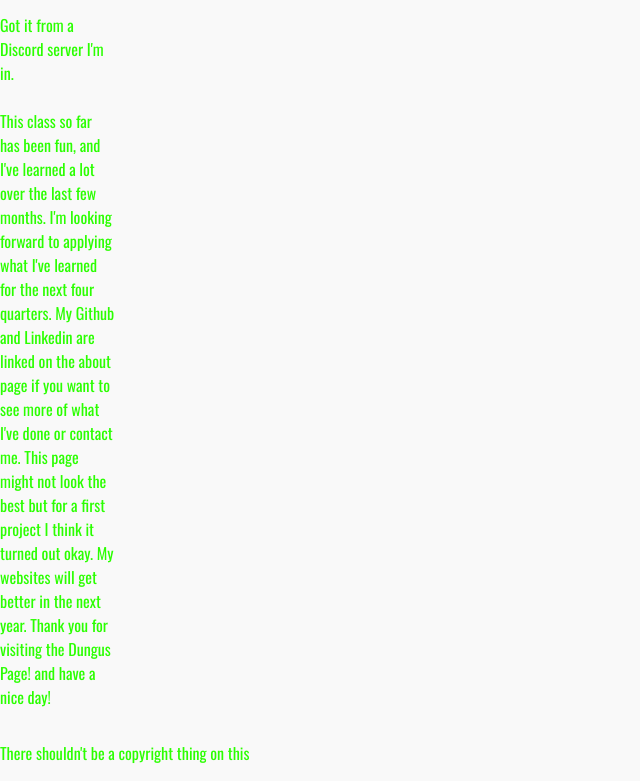
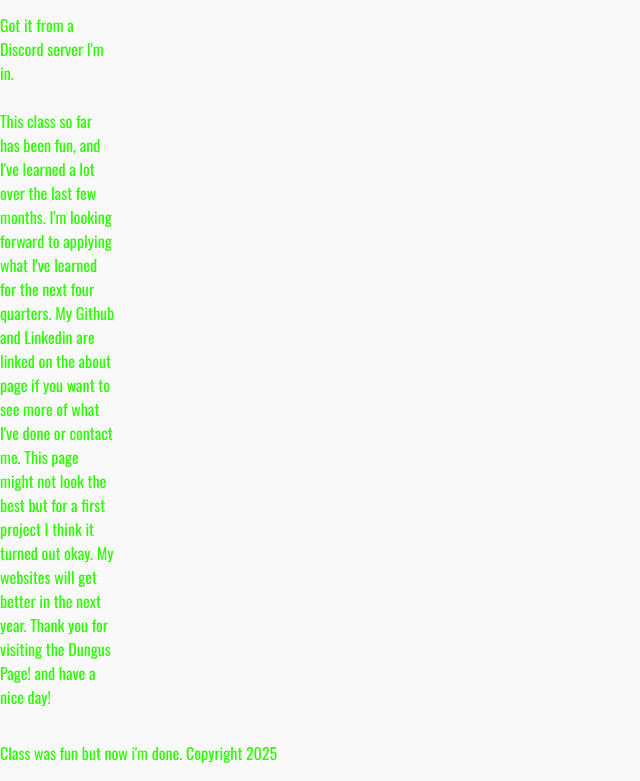
Before and after one commit to DrDingus117/dungus-time, a plain HTML site: page index.html in a window 1280 px wide. Shown: the part 2599-3380 px from the top of the page, without its empty margins (0-640 px from the left). Drawn offline with nearby package versions, Linux system fonts and the light colour scheme; a web font is replaced by a local one.

Commit message:
Now public

```diff
--- a/index.html
+++ b/index.html
@@ -169,7 +169,7 @@
         </p>
     </section>
         <footer>
-    <p>There shouldn't be a copyright thing on this</p>
+    <p>Class was fun but now i'm done. Copyright 2025</p>
     </footer>
     <script src="script.js"></script>
 </body>
```
